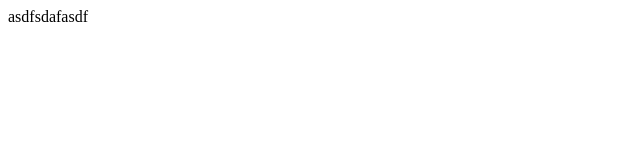
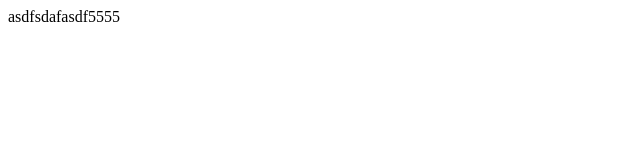
Before and after one commit to BiscuitRulez/SE-Lab3-B6515454, a plain HTML site: page index2.html in a window 1280 px wide. Shown: the full height of the page, 0-640 px from the left. Drawn offline with Linux system fonts and the light colour scheme.

Commit message:
- close #9

```diff
--- a/index2.html
+++ b/index2.html
@@ -6,6 +6,6 @@
     <title>Document</title>
 </head>
 <body>
-    asdfsdafasdf
+    asdfsdafasdf5555
 </body>
 </html>
```
